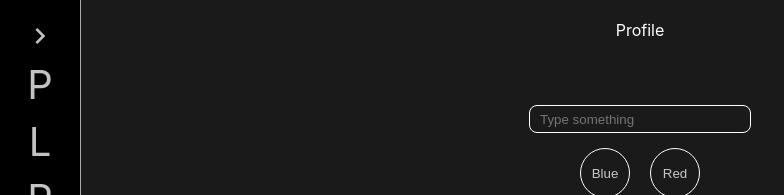
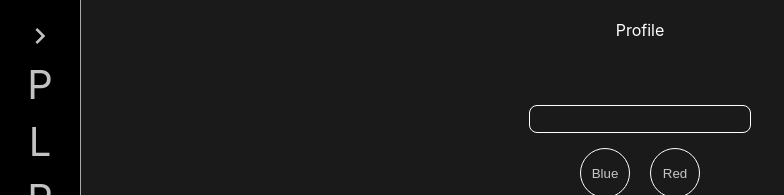
Before and after one commit to gavrilenkoanton/cards, a React (Create React App) app: page / in a window 1280 px wide. Shown: the top 195 px of the page, without its empty margins (0-784 px from the left). Built offline with nearby package versions, Linux system fonts and the light colour scheme.

Commit message:
refactor input, placeholder refactor

```diff
--- a/src/components/common/input/Input.tsx
+++ b/src/components/common/input/Input.tsx
@@ -6,7 +6,7 @@ function Input(props: any) {
 
     return (
         <>
-            <input type="text" placeholder='Type something' className={styles.input} onClick={props.onClick}
+            <input type="text" placeholder={props.placeholder} className={styles.input} onClick={props.onClick}
                    onChange={props.onChange} value={props.value}/>
         </>
     );
```
